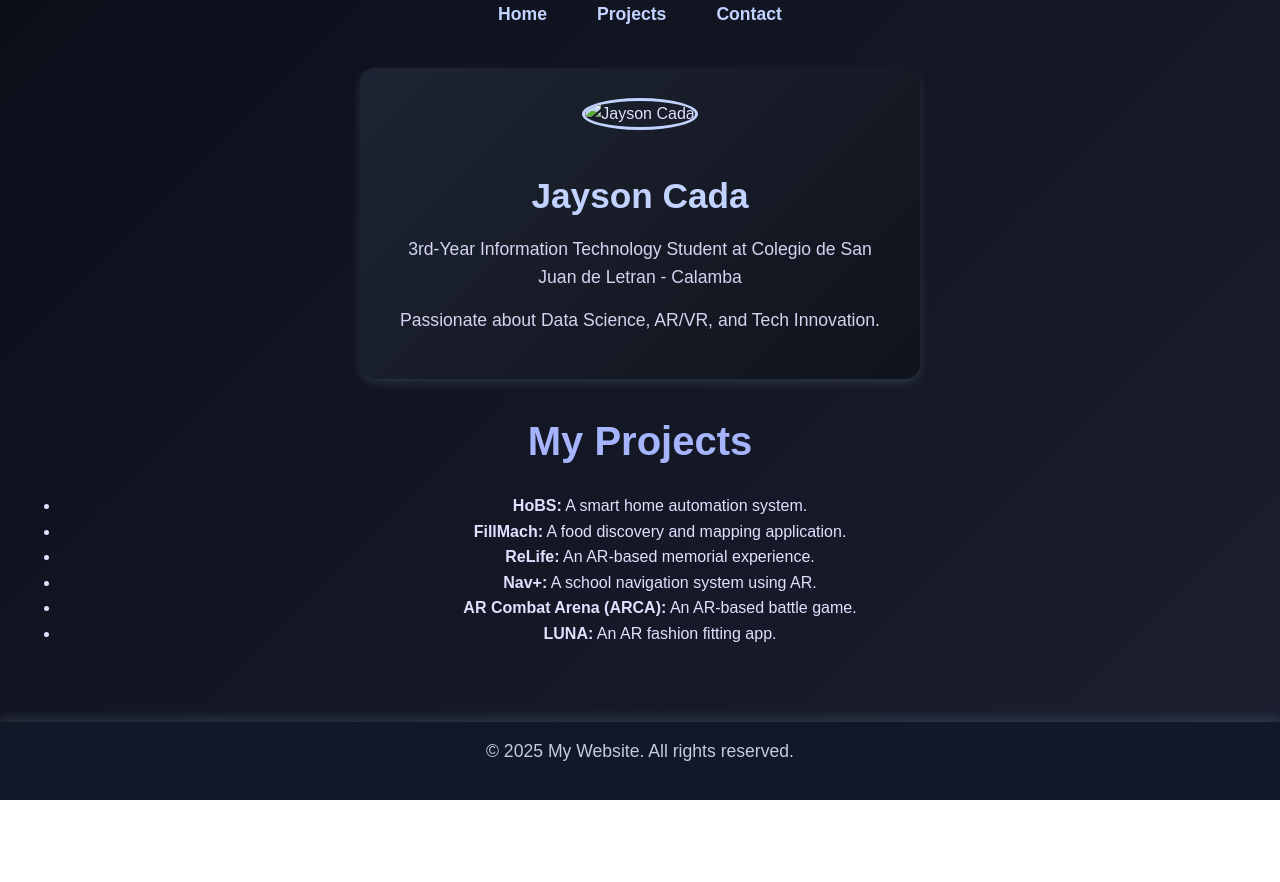
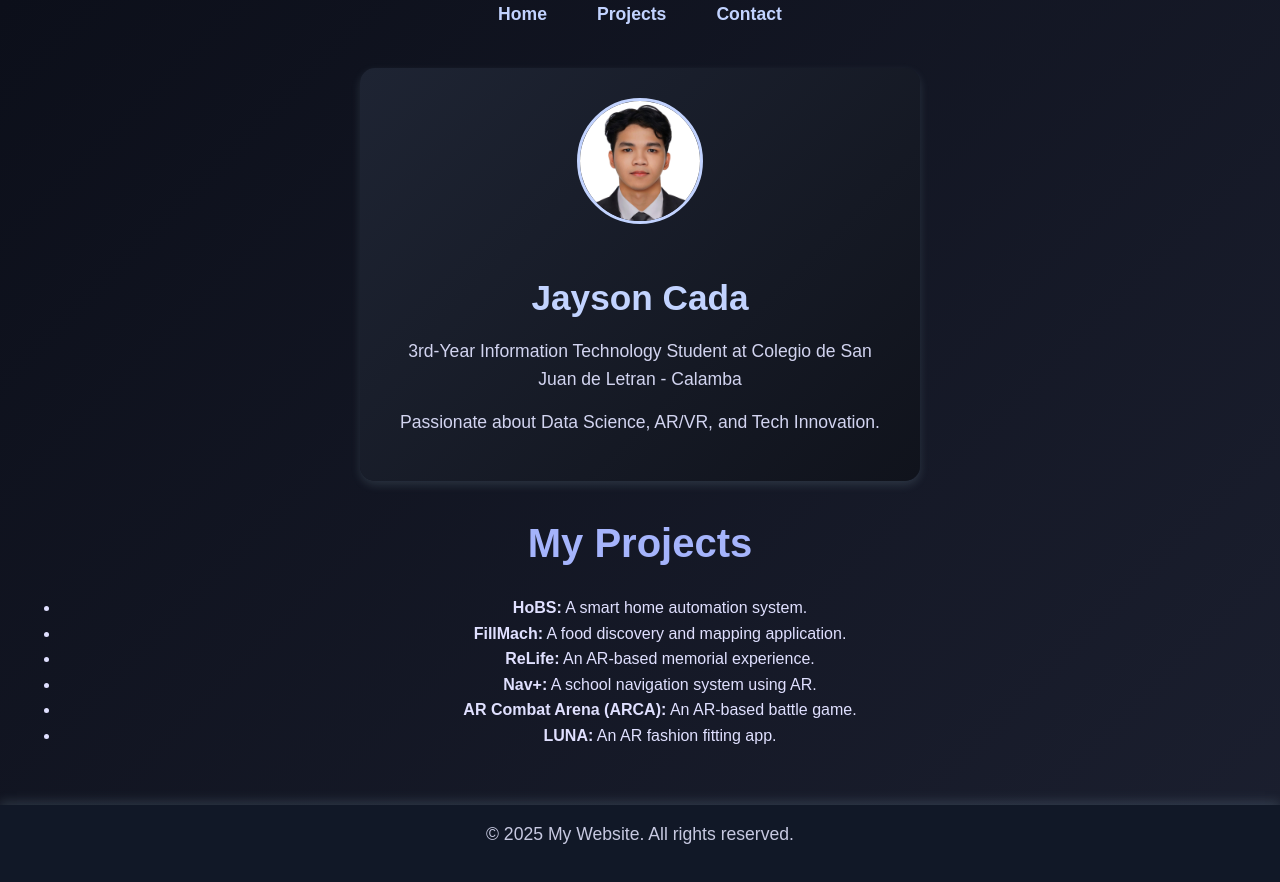
Before and after one commit to World-Zero-Online/MyAppPY, a plain HTML site: page index.html in a window 1280 px wide. Before the commit the page ends 800 px from the top, so only its background shows below. Drawn offline with Linux system fonts and the light colour scheme.

Commit message:
Update index.html

```diff
--- a/index.html
+++ b/index.html
@@ -18,7 +18,7 @@
 
     <main>
         <div class="profile-card">
-            <img src="/static/Jayson Cada 2x2.jpg" alt="Jayson Cada">
+            <img src="/Jayson Cada 2x2.jpg" alt="Jayson Cada">
             <h1>Jayson Cada</h1>
             <p>3rd-Year Information Technology Student at Colegio de San Juan de Letran - Calamba</p>
             <p>Passionate about Data Science, AR/VR, and Tech Innovation.</p>
```
